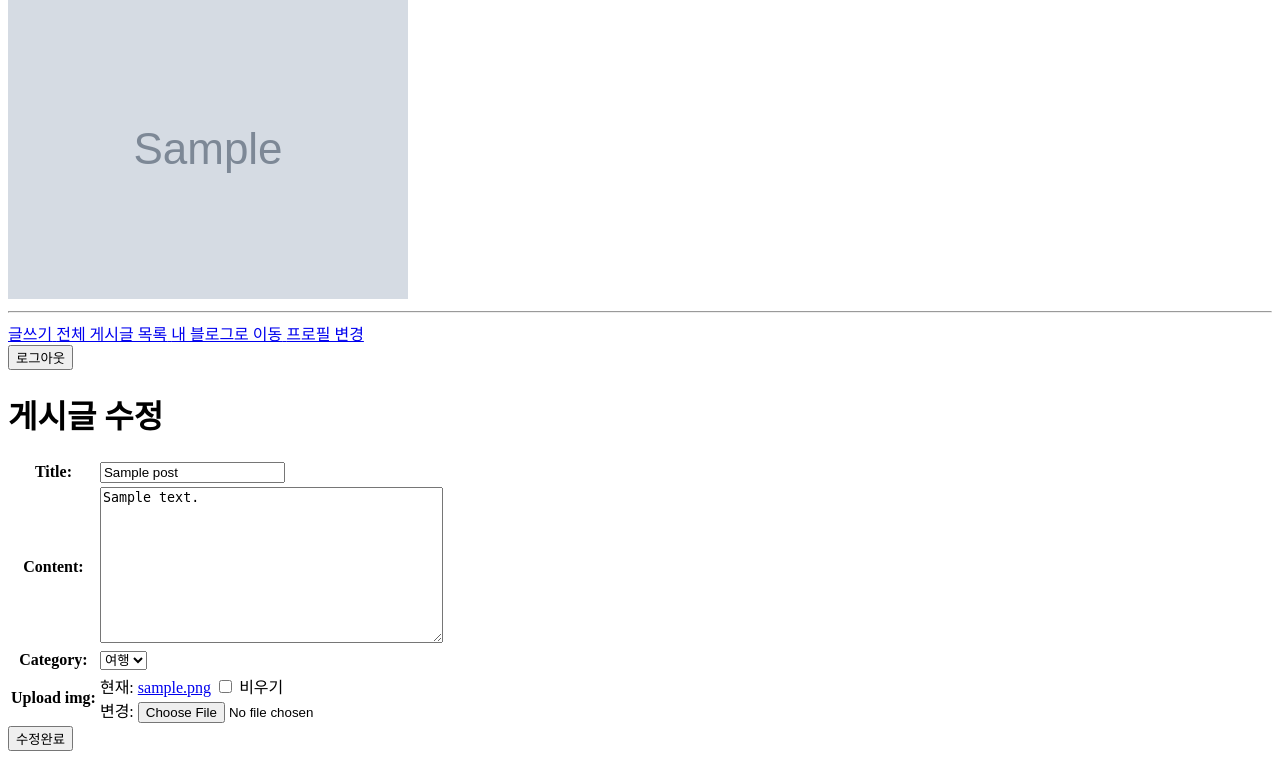
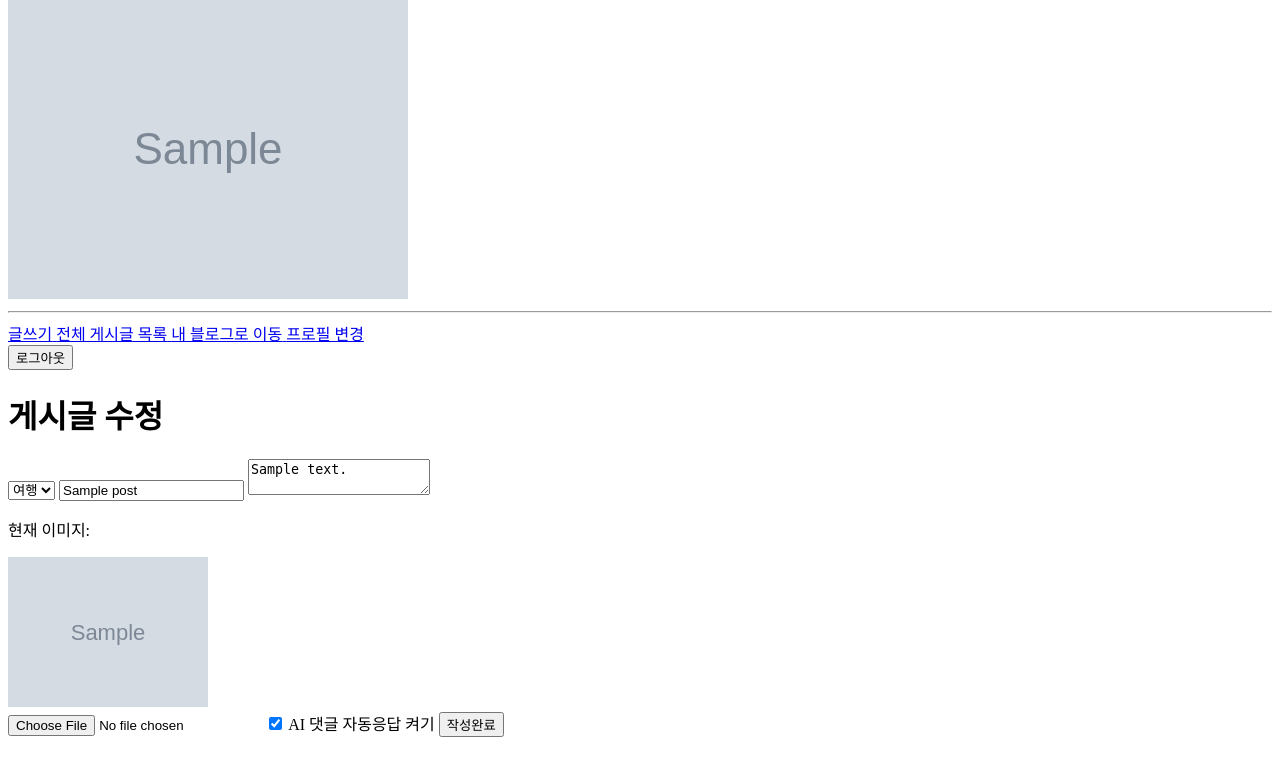
Before and after one commit to sujin82/blog-django, a Django app: page /blog/edit/1/ in a window 1280 px wide. Shown: the part 306-1065 px from the top of the page. After the commit the page ends 1043 px from the top, so only its background shows below. Run offline with Django 5.2, Linux system fonts and the light colour scheme; a user stored in the database is signed in; tables that the repository leaves empty hold one stand-in row (values such as "Sample post"); grey boxes marked "Sample" are stand-in pictures.

Commit message:
ai 기능 추가중

```diff
--- a/blog/forms.py
+++ b/blog/forms.py
@@ -4,7 +4,7 @@ from .models import Post, Comment
 class PostForm(forms.ModelForm):
     class Meta:
         model = Post
-        fields = ['title', 'content', 'category', 'upload_img']
+        fields = ['title', 'content', 'category', 'upload_img', 'ai_auto_reply']
 
 
 class CommentForm(forms.ModelForm):
--- a/blog/models.py
+++ b/blog/models.py
@@ -40,6 +40,8 @@ class Post(models.Model):
     view_count = models.PositiveIntegerField(default=0)
     like_count = models.PositiveIntegerField(default=0)
 
+    ai_auto_reply = models.BooleanField(default=False)  # ai 댓글 자동응답 활성화
+
     def __str__(self):
         return self.title
     class Meta:
--- a/blog/templates/blog/post_edit.html
+++ b/blog/templates/blog/post_edit.html
@@ -15,11 +15,32 @@
 
 {% block content %}
     <h1>게시글 수정</h1>
-    <form action="" method="post" novalidate><!-- 이미지/파일 업로드시 enctype="multipart/form-data" 속성 추가할것 -->
+    <form action="" method="post" enctype="multipart/form-data" novalidate>
         {% csrf_token %}
-        <table>
-            {{ form.as_table }}
-        </table>
-        <button type="submit">수정완료</button>
+        <select name="category">
+            <option value="travel" {% if form.category.value == 'travel' %}selected{% endif %}>여행</option>
+            <option value="food" {% if form.category.value == 'food' %}selected{% endif %}>맛집</option>
+        </select>
+
+        <input type="text" name="title" placeholder="제목" value="{{ form.title.value|default_if_none:'' }}">
+
+        <textarea name="content" placeholder="내용">{{ form.content.value|default_if_none:'' }}</textarea>
+
+        {% if form.instance.upload_img %}
+            <div>
+                <p>현재 이미지:</p>
+                <img src="{{ form.instance.upload_img.url }}" alt="현재 이미지" style="max-width: 200px; height: auto;">
+            </div>
+        {% endif %}
+
+        <input type="file" name="upload_img" accept="image/*">
+
+        <label class="switch">
+            <input type="checkbox" name="ai_auto_reply" {% if form.ai_auto_reply.value %}checked{% endif %}>
+            <span class="slider round"></span>
+            AI 댓글 자동응답 켜기
+        </label>
+
+        <button type="submit">작성완료</button>
     </form>
 {% endblock %}
```
Also changed, not shown: blog/templates/blog/post_write.html (+7 -0 lines), blog/migrations/0008_alter_post_options_post_ai_auto_reply.py (added).
